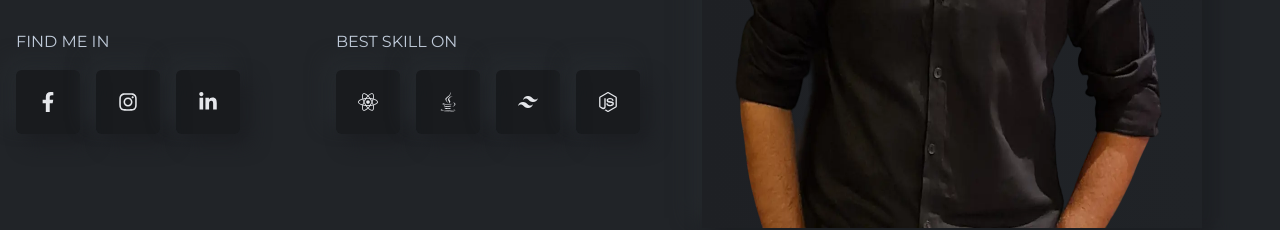
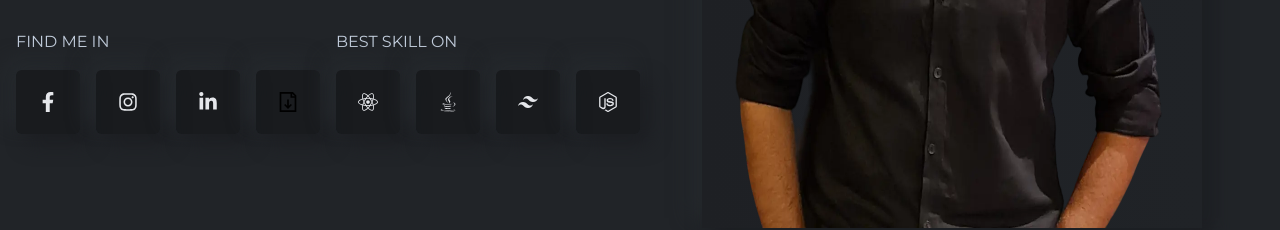
Before and after one commit to Rishablath14/MyPortfolioSite, a React (Create React App) app: page / in a window 1280 px wide. Shown: the part 588-818 px from the top of the page. Built offline with nearby package versions, Linux system fonts and the light colour scheme.

Commit message:
Update LeftBanner.js

```diff
--- a/src/components/banner/LeftBanner.js
+++ b/src/components/banner/LeftBanner.js
@@ -1,6 +1,7 @@
 import React from 'react'
 import { useTypewriter, Cursor } from "react-simple-typewriter";
 import { FaFacebookF, FaInstagram, FaLinkedinIn, FaReact } from "react-icons/fa";
+import { GrDocumentDownload } from "react-icons/gr";
 import { SiTailwindcss, SiNodedotjs, SiJava} from "react-icons/si";
 
 const LeftBanner = () => {
@@ -42,6 +43,8 @@ const LeftBanner = () => {
             <FaInstagram /> </span> </a>
           <a href='https://www.linkedin.com/in/rishab-lath/' target="blank"> <span className="bannerIcon">
             <FaLinkedinIn /> </span> </a>
+          <a href='Rishab_lath_Resume' download> <span className="bannerIcon">
+            <GrDocumentDownload /> </span> </a>
           </div>
         </div>
         <div>
```
